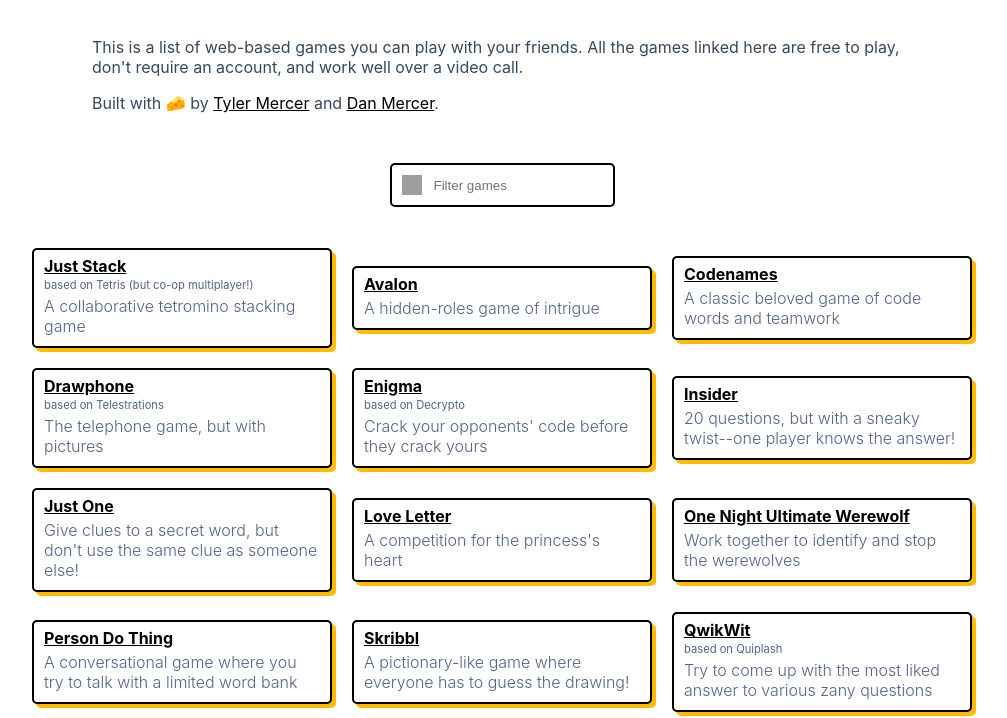
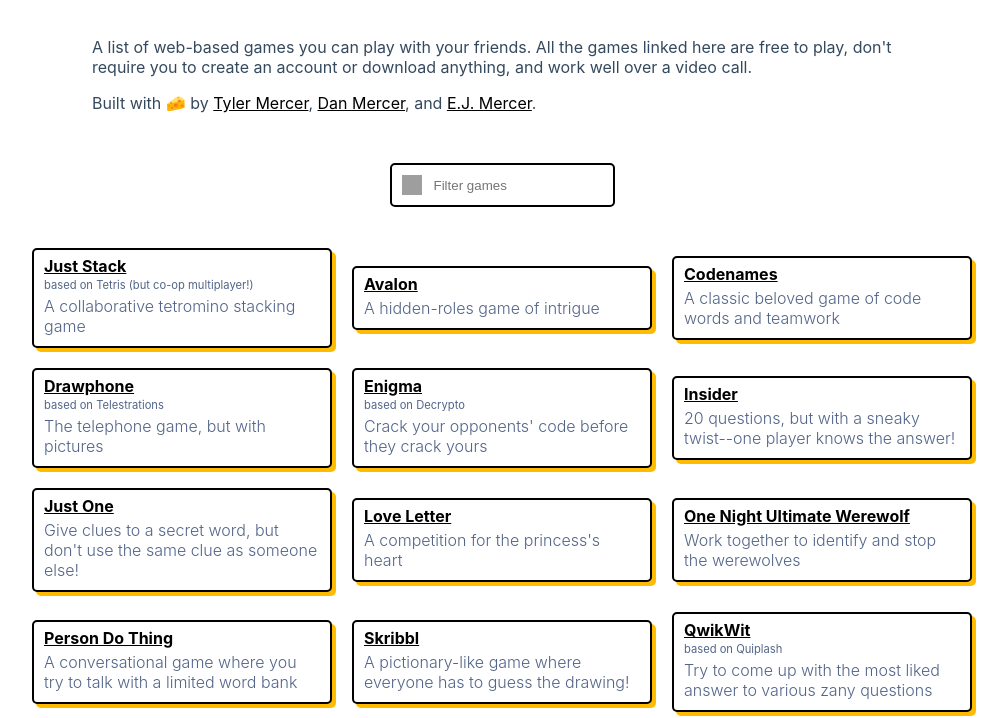
Before and after one commit to tylermercer/web-game-index, an Astro site: page / in a window 1280 px wide. Shown: the part 122-840 px from the top of the page, without its empty margins (138-1145 px from the left). Built offline with nearby package versions, Linux system fonts and the light colour scheme; Astro itself is replaced by a stand-in of ours; grey boxes are pictures that could not be loaded.

Commit message:
Update description and attribution

```diff
--- a/src/pages/index.astro
+++ b/src/pages/index.astro
@@ -2,24 +2,24 @@
 import Games from "../components/Games.vue";
 import Layout from "../layouts/Base.astro";
 import games from "../content/games.json";
+
+const description =
+    "A list of web-based games you can play with your friends. " +
+    "All the games linked here are free to play, don't require you to create an " +
+    "account or download anything, and work well over a video call.";
 ---
 
-<Layout
-    title="Web Game Index"
-    description="A list of web-based games you can play with your friends. All the games linked here are free to play, don't require an account, and work well over a video call."
->
+<Layout title="Web Game Index" description={description}>
     <main class="index">
         <h1>Web Game Index</h1>
         <section class="intro">
-            <p>
-                This is a list of web-based games you can play with your
-                friends. All the games linked here are free to play, don't
-                require an account, and work well over a video call.
-            </p>
+            <p>{description}</p>
             <p>
                 Built with 🧀 by <a href="https://tylermercer.net"
                     >Tyler Mercer</a
-                > and <a href="https://danmercer.net">Dan Mercer</a>.
+                >, <a href="https://danmercer.net">Dan Mercer</a>, and <a
+                    href="https://mercer.dev">E.J. Mercer</a
+                >.
             </p>
         </section>
         <Games client:idle games={games} />
```
